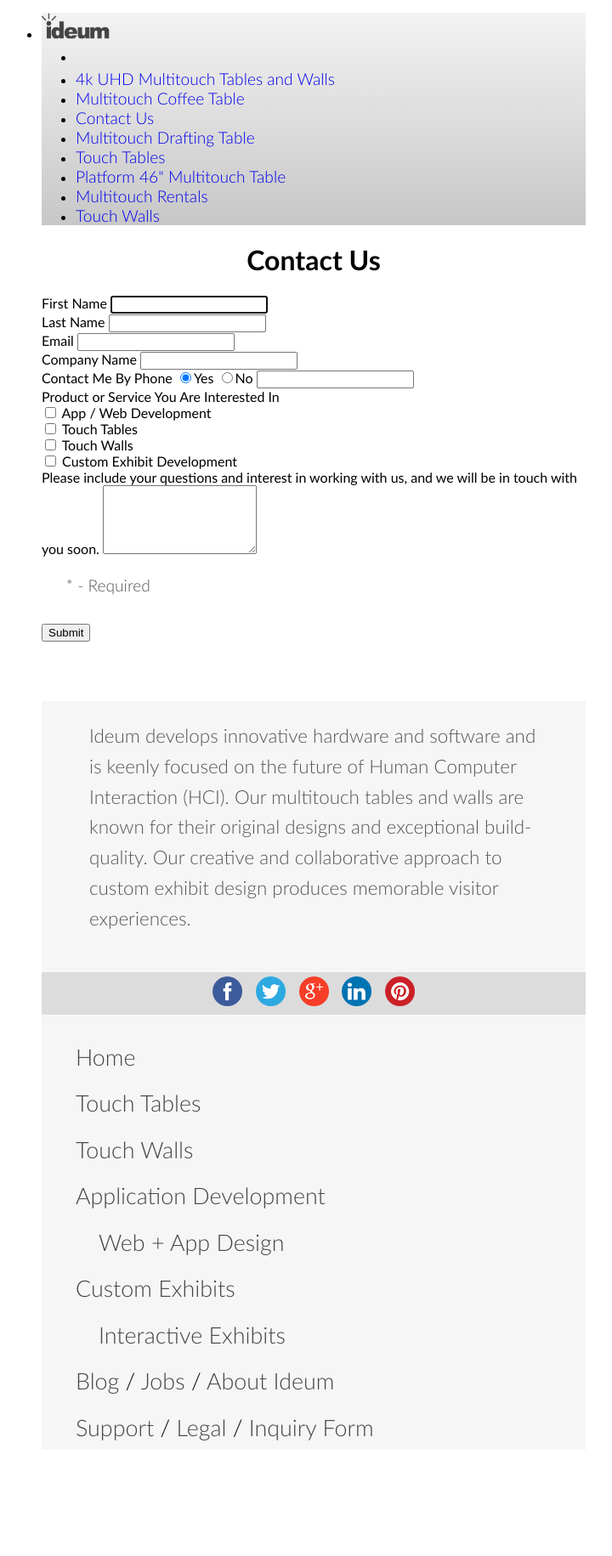
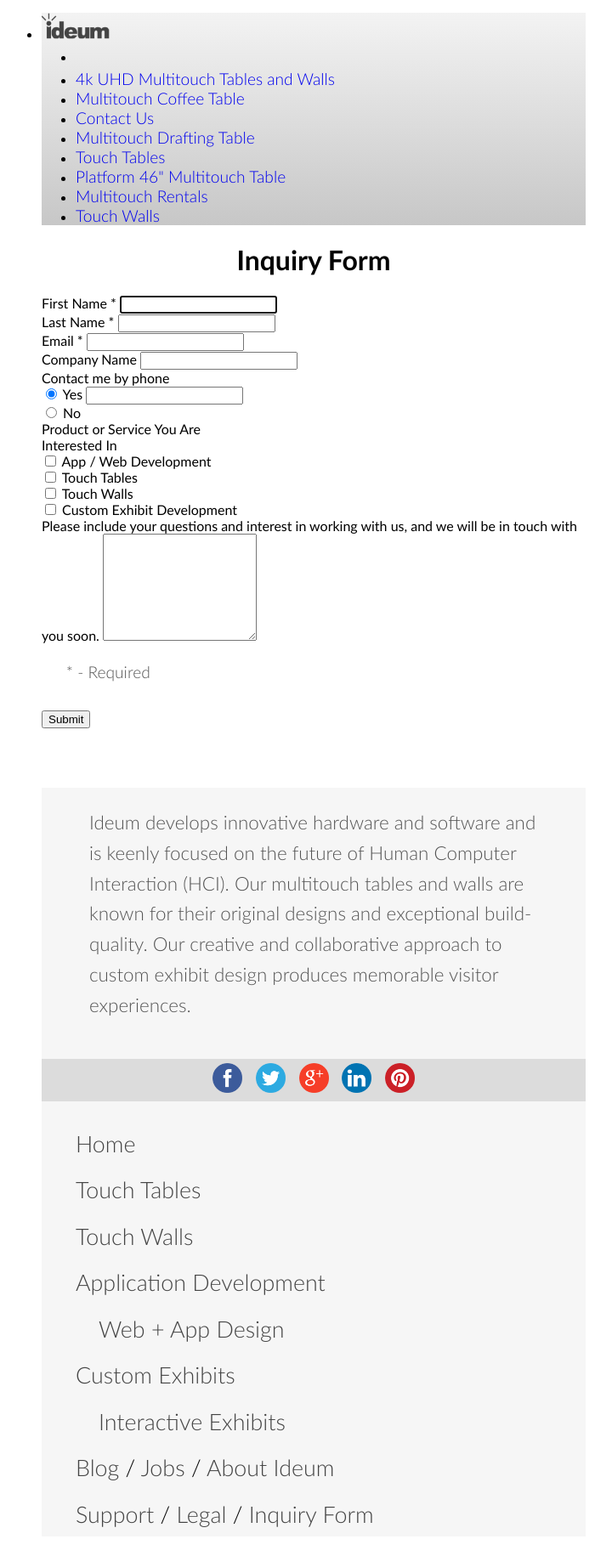
Before and after one commit to ideum/m.ideum, a Jekyll site: the page built from contact-us.html, in a window 1280 px wide. Shown: the whole page at 85% size, without its empty margins (271-991 px from the left). Built offline with Jekyll 4.4.1, drawn with Linux system fonts in a browser that asks for light colours; before the commit the page ends 1729 px from its top, so only the background shows below that.

Commit message:
minor modifications to inquiry form markup where needed

```diff
--- a/contact-us.html
+++ b/contact-us.html
@@ -3,14 +3,14 @@
 title: Contact Us
 ---
 
-<h1>Contact Us</h1>
+<h1 id="pageTitle">Inquiry Form</h1>
 
-<form id="contact-us" action="http://api.ideum.com/leads" method="POST">
+<form id="contact-us" action="http://api.ideum.com/leads" method="POST" autocomplete="on" novalidate>
 
   <div class="row">
     <div class="large-12 columns">
-      <label class="required">
-        First Name
+      <label class="required trueLabel">
+        <span class="indentText">First Name</span> <span class="requiredNote">*</span>
         <input type="text" name="first-name" autofocus required>
       </label>
     </div>
@@ -18,8 +18,8 @@
 
   <div class="row">
     <div class="large-12 columns">
-      <label class="required">
-        Last Name
+      <label class="required trueLabel">
+        <span class="indentText">Last Name</span> <span class="requiredNote">*</span>
         <input type="text" name="last-name" required>
       </label>
     </div>
@@ -27,8 +27,8 @@
 
   <div class="row">
     <div class="large-12 columns">
-      <label class="required">
-        Email
+      <label class="required trueLabel">
+        <span class="indentText">Email</span> <span class="requiredNote">*</span>
         <input type="email" name="email" required>
       </label>
     </div>
@@ -36,8 +36,8 @@
 
   <div class="row">
     <div class="large-12 columns">
-      <label>
-        Company Name
+      <label class="trueLabel">
+        <span class="indentText">Company Name</span>
         <input type="text" name="company">
       </label>
     </div>
@@ -45,18 +45,24 @@
 
   <div class="row">
     <div class="large-12 columns">
-      <label>Contact Me By Phone</label>
-
-      <input type="radio" id="contact-by-phone-yes" name="contact-by-phone" value="yes" checked><label for="contact-by-phone-yes">Yes</label>
-      <input type="radio" id="contact-by-phone-no" name="contact-by-phone" value="no"><label for="contact-by-phone-no">No</label>
-
-      <input type="tel" name="phone">
+      <!--
+        <label>Contact Me By Phone</label>
+        <input type="radio" id="contact-by-phone-yes" name="contact-by-phone" value="yes" checked><label for="contact-by-phone-yes">Yes</label>
+        <input type="radio" id="contact-by-phone-no" name="contact-by-phone" value="no"><label for="contact-by-phone-no">No</label>
+        <input type="tel" name="phone">
+      -->
+      <span class="fauxLabel trueLabel indentText">Contact me by phone</span><br>
+      <input type="radio" id="contact-by-phone-yes" name="contact-by-phone" value="yes" checked>
+      <label class="radioLabel" for="contact-by-phone-yes">Yes</label>
+      <input class="partial-input" id="phone-number" type="tel" name="phone"><br>
+      <input type="radio" id="contact-by-phone-no" name="contact-by-phone" value="no">
+      <label class="radioLabel" for="contact-by-phone-no">No</label>
     </div>
   </div>
 
-  <div class="row">
+  <div class="row productBlock">
     <div class="large-12 columns">
-      <label>Product or Service You Are Interested In</label>
+      <label class="trueLabel tightWrap"><span class="indentText">Product or Service You Are <br>Interested In</span></label>
 
       <div class="row">
         <div class="large-12 columns">
@@ -79,11 +85,11 @@
     </div>
   </div>
 
-  <div class="row">
+  <div class="row inquiryBlock">
     <div class="large-12 columns">
       <label>
-        Please include your questions and interest in working with us, and we will be in touch with you soon.
-        <textarea name="comments" rows="5"></textarea>
+        <span class="indentText">Please include your questions and interest in working with us, and we will be in touch with you soon.</span>
+        <textarea name="comments" rows="8"></textarea>
       </label>
     </div>
   </div>
```
